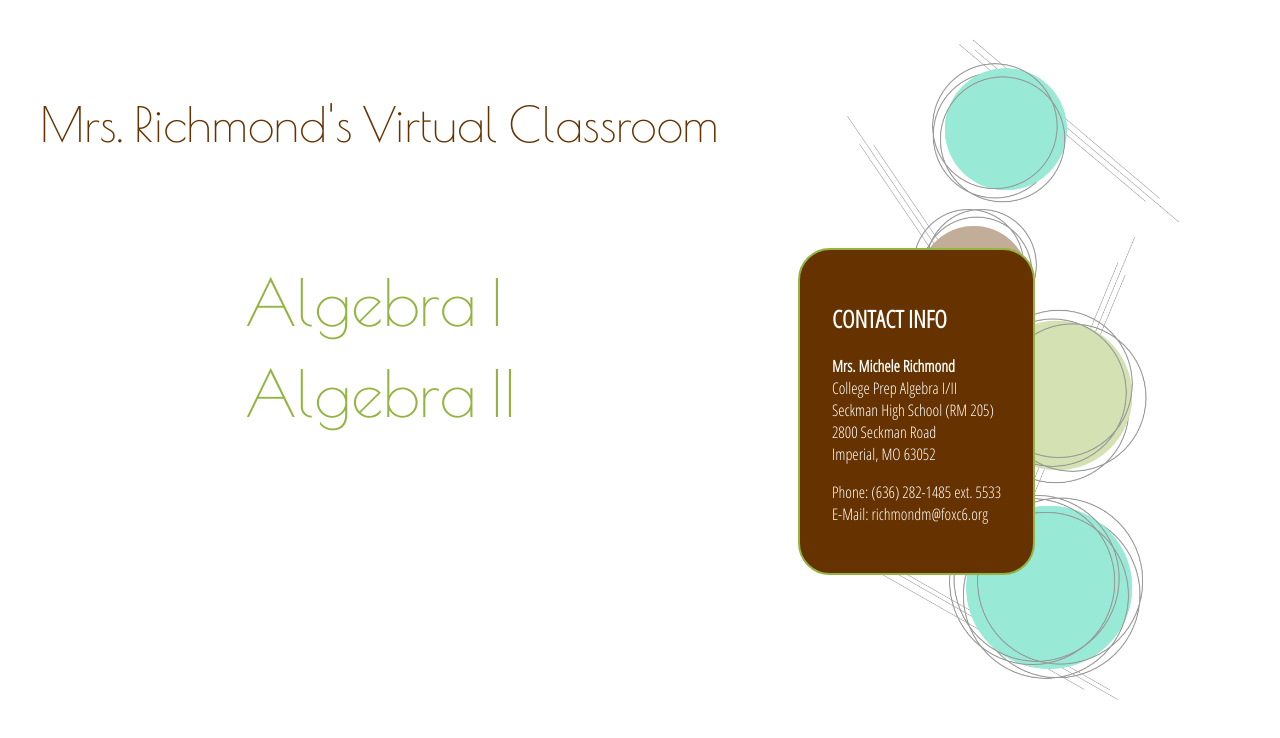
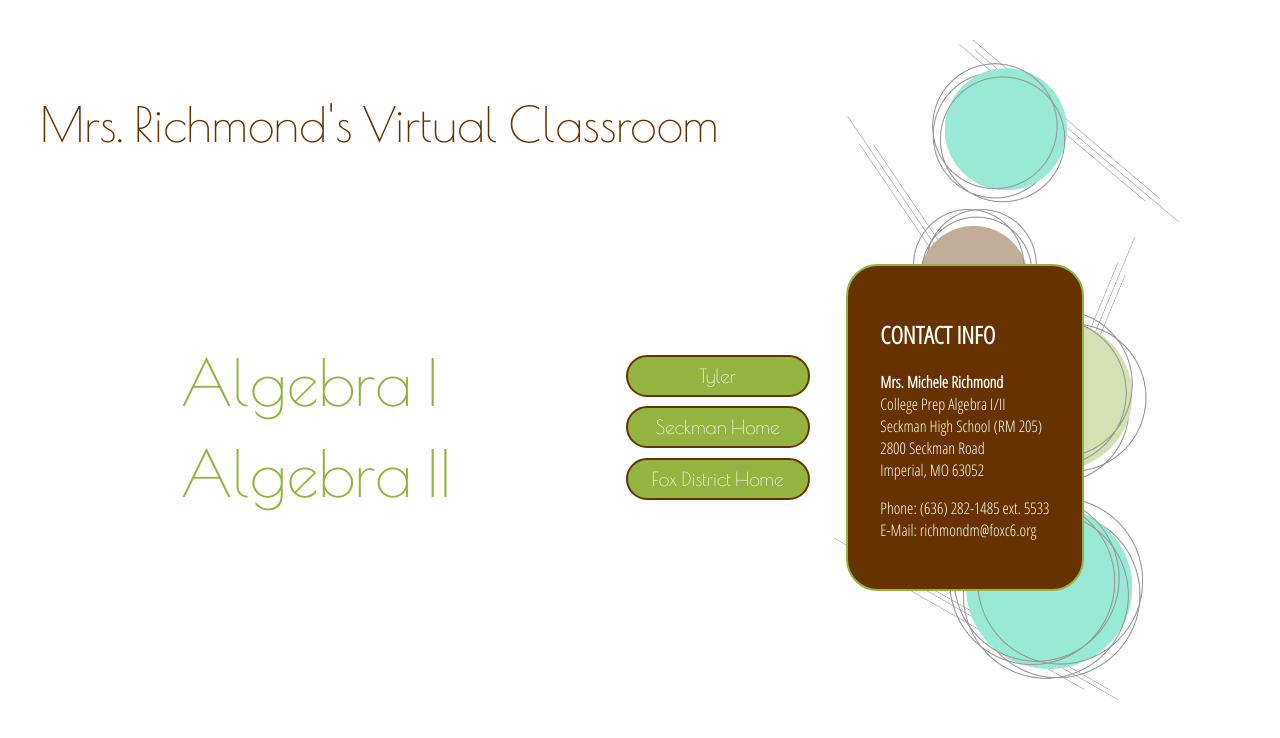
Before and after one commit to joyrichmond/RichmondDashboard, a website: page www/index.html in a window 1280 px wide. Drawn offline with nearby package versions, Linux system fonts and the light colour scheme.

Commit message:
buttons added

```diff
--- a/www/algII-dash-styles.css
+++ b/www/algII-dash-styles.css
@@ -90,6 +90,7 @@ button:hover {
     background-color: #93b440;
     box-shadow: 2px 2px 2px #ffffff, -2px -2px 2px #ffffff;
 }
+
 .button-link {
     font-family: "Poiret One", sans-serif;
     color: white;
--- a/www/index.html
+++ b/www/index.html
@@ -21,6 +21,18 @@
                 <a href="algII_dashboard.html">Algebra II</a>
             </p>
         </div>
+        <div class="general-info">
+            <div class="button-box">
+                <button>
+                    <a href="https://portal.fox.k12.mo.us/FO360/apphost/TylerSis#/login">Tyler</a>
+                </button>
+                <button>
+                    <a href="https://seckmanhs.fox.k12.mo.us/">Seckman Home</a>
+                </button>
+                <button>
+                    <a href="https://www.fox.k12.mo.us/home">Fox District Home</a>
+                </button>
+            </div>
             <div class="contact">
                 <h2>CONTACT INFO</h2>
                 <p>
@@ -37,6 +49,7 @@
                 </p>
             </div>
         </div>
+    </div>
 </body>
 
 </html>
--- a/www/styles.css
+++ b/www/styles.css
@@ -27,6 +27,7 @@ h1 {
 
 .course {
     flex: 0 0 auto;
+    align-self: center;
 }
 
 .course > p > a {
@@ -41,6 +42,41 @@ h1 {
     color: #00cc99;
 }
 
+.general-info {
+    display: flex;
+    justify-content: center;
+    flex: 0 0 auto;
+}
+
+.button-box {
+    display: flex;
+    flex-direction: column;
+    flex: 0 0 auto;
+    align-self: center;
+    margin: 1rem;
+}
+
+button {
+    background-color: #93b440;
+    border: 2px solid #663300;
+    padding: 0.5rem 1.5rem;
+    margin: 0.3rem;
+    flex: 0 0 auto;
+    border-radius: 2rem;
+}
+
+button > a {
+    color: white;
+    font-family: "Poiret One", sans-serif;
+    font-size: 1.2rem;
+    text-decoration: none;
+}
+
+button:hover {
+    background-color: #00cc99;
+    box-shadow: 2px 2px 2px #663300, -2px -2px 2px #663300;
+}
+
 .contact {
     flex: 0 0 auto;
     font-family: "Open Sans Condensed", sans-serif;
@@ -49,6 +85,7 @@ h1 {
     border-radius: 2rem;
     padding: 2rem;
     color: white;
+    margin: 1rem;
 }
 
 .contact > p > a {
```
Lines whose indentation alone changed are shown as unchanged.
